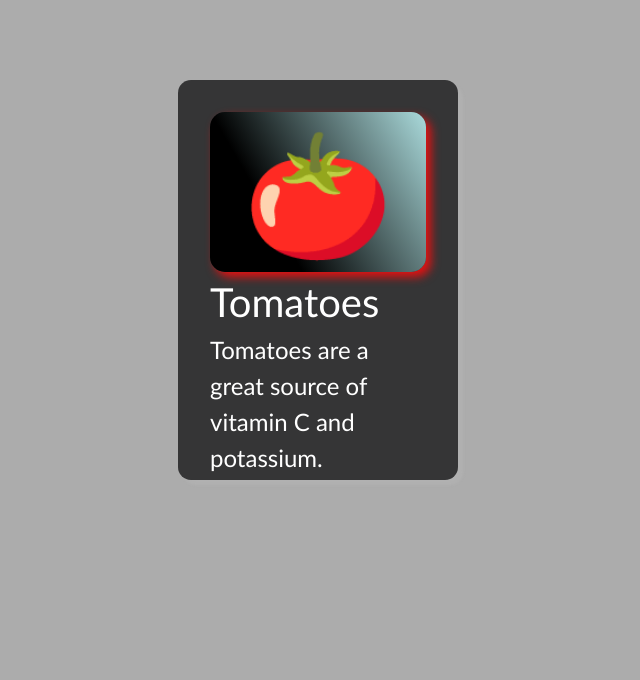
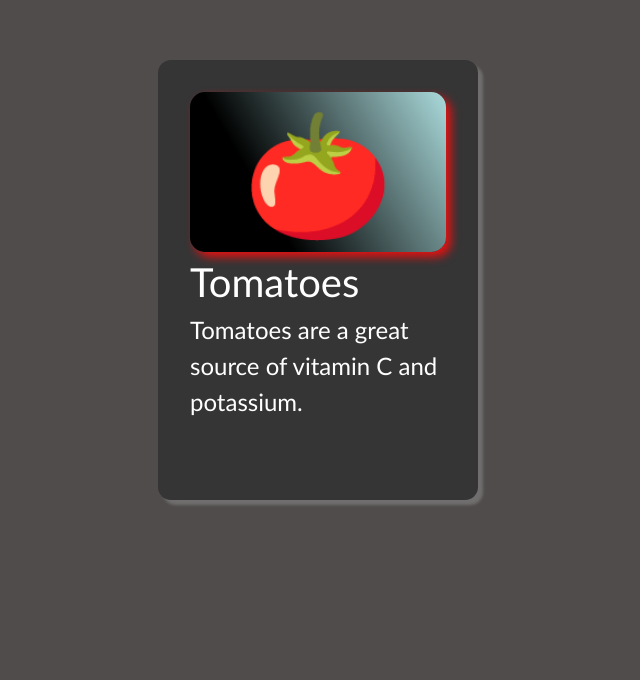
Before and after one commit to ZuberPadyar/CardAnimation, a React (Vite) app: page / in a window 1280 px wide. Shown: the part 120-800 px from the top of the page, without its empty margins (322-962 px from the left). Built offline with nearby package versions, Linux system fonts and the light colour scheme.

Commit message:
change speed and bg

```diff
--- a/src/App.css
+++ b/src/App.css
@@ -8,14 +8,14 @@
   display: flex;
   align-items: center;
   justify-content: space-around;
-  background-color: rgba(22, 20, 20, 0.352);
+  background-color: rgb(80, 76, 76);
   color: white;
   font-family: 'Trebuchet MS', 'Lucida Sans Unicode', 'Lucida Grande', 'Lucida Sans', Arial, sans-serif;
 }
 
 .card {
-  height: 50vh;
-  width: 35vh;
+  height: 55vh;
+  width: 40vh;
   border-radius: 13px;
   box-shadow: 5px 5px 3px rgba(190, 189, 189, 0.3);
   padding: 2rem;
--- a/src/App.jsx
+++ b/src/App.jsx
@@ -7,7 +7,7 @@ const imageAnimate={
     onscreen:{
     x:0,
     opacity:1,
-    rotate:[0,10,0],
+    rotate:[0,20,0],
 
     transition: {
     duration:0.7}
@@ -20,7 +20,7 @@ const textAnimate={
     onscreen:{y:0,
     opacity:1,
     transition: {
-    duration:0.8}
+    duration:0.6}
  }
 
 }
@@ -30,7 +30,7 @@ function Card({ image, h2, p,id }) {
     <motion.div className="card " id={id}
         initial={"offscreen"}
         whileInView={"onscreen"}
-        viewport={{once:false, amount:0.95}}
+        viewport={{once:false, amount:0.85}}
         transition={{staggerChildren:0.55}}
     >
       <motion.div className="image-container"
```
